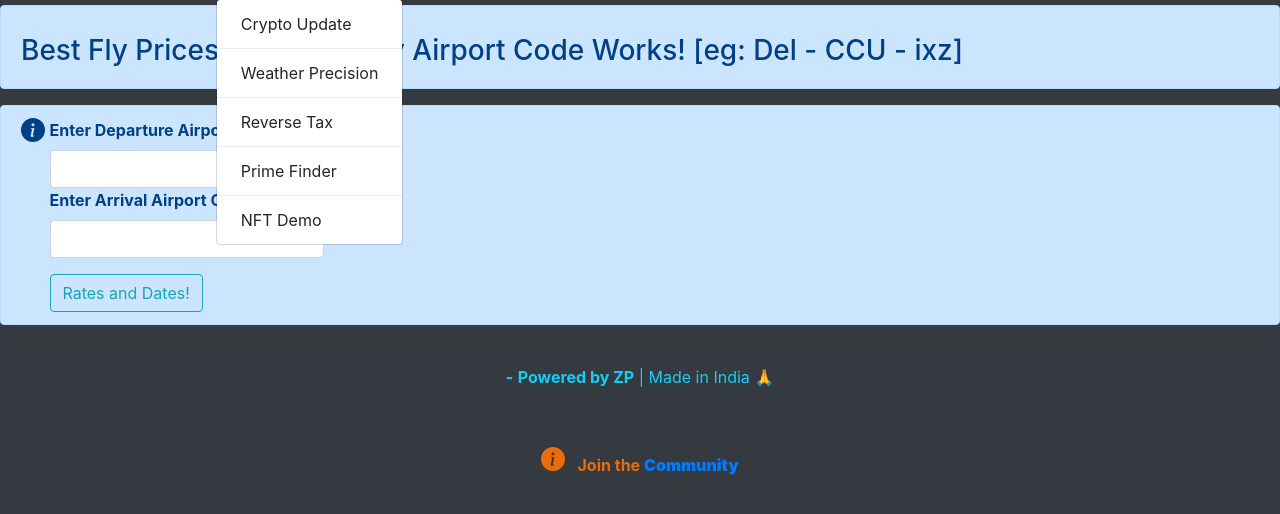
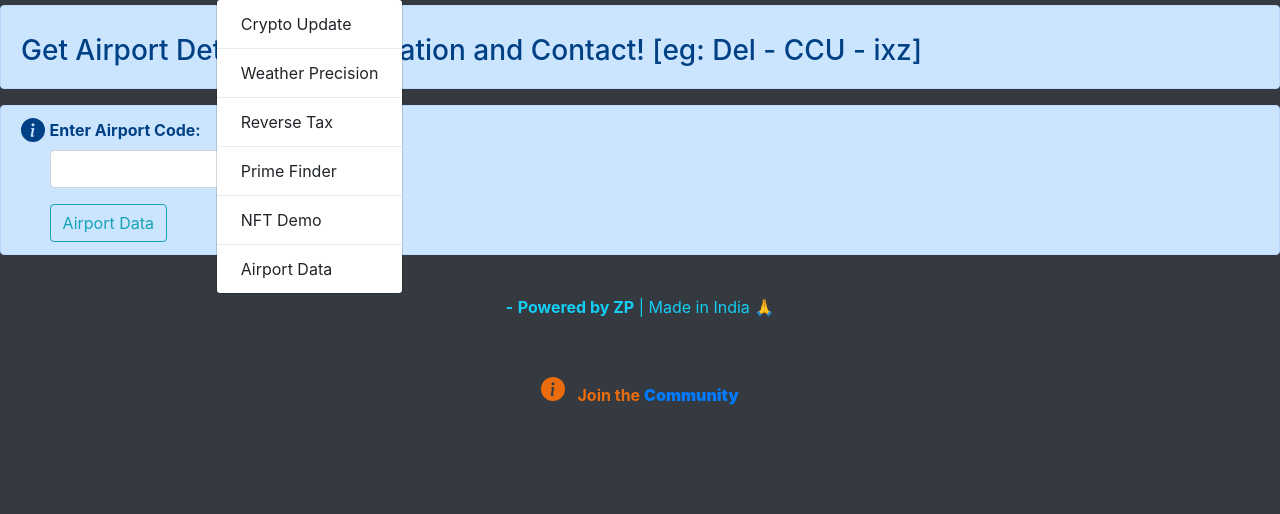
Before and after one commit to engagepy/livenit_opensource_tools, a Flask app: page /flight in a window 1280 px wide, after a click on "Realtime Tools". Shown: the part 51-565 px from the top of the page. Run offline with Flask 2, Linux system fonts and the light colour scheme; some libraries are stand-ins or nearby versions.

Commit message:
airport data feature added

```diff
--- a/forms.py
+++ b/forms.py
@@ -56,6 +56,11 @@ class flight_form(FlaskForm):
                           validators=[DataRequired()])
     submit = SubmitField('Rates and Dates!')
 
+class airport_form(FlaskForm):
+    airport = StringField("Enter Airport Code: ",
+                            validators=[DataRequired()])
+    submit = SubmitField('Airport Data')
+
 
 class prime_form(FlaskForm):
     name = StringField("Your Name To Activate ! ", validators=[DataRequired()])
--- a/logic.py
+++ b/logic.py
@@ -5,10 +5,10 @@ import forms
 from replit import db
 from weathers import weather
 from flight import flight_message
+from airport import airport_message
 from crypto import coin
 from primes import prime
 from __main__ import app
-
 
 
 @app.route('/')
@@ -40,6 +40,7 @@ def user():
         flash("Cool, you're signed up ")
     return render_template('user.html', name=name, form=form)
 
+
 @app.route('/iss', methods=['GET', 'POST'])
 def iss_page():
     name = None
@@ -50,6 +51,7 @@ def iss_page():
         form.name.data = ''
         flash(iss.message())
     return render_template('iss.html', name=name, form=form)
+
 
 @app.route('/tax', methods=['GET', 'POST'])
 def tax_page():
@@ -78,6 +80,27 @@ def tax_page():
                            tax_amount=round(tax_amount, 2),
                            form=form)
 
+
+@app.route('/flight', methods=['GET', 'POST'])
+def airport_page():
+    airport = None
+
+    form = forms.airport_form()
+
+    if form.validate_on_submit():
+        airport = form.airport.data.strip()
+        form.airport.data = ''
+        x = airport_message(airport)
+        flash(x['name'])
+        flash(x['city'])
+        flash(x['country'])
+        flash(x['phone'])
+        flash(x['website'])
+        flash(x['icao'])
+
+    return render_template('airport.html', airport=airport, form=form)
+
+
 @app.route('/flight', methods=['GET', 'POST'])
 def flight_page():
     arrival = None
@@ -100,6 +123,7 @@ def flight_page():
                            departure=departure,
                            form=form)
 
+
 @app.route('/weathers', methods=['GET', 'POST'])
 def weathery():
 
@@ -111,15 +135,15 @@ def weathery():
         x = weather(city)
         print(x)
         for i in x[0:]:
-          flash(i)
+            flash(i)
         #flash(x)[0]
         #flash(x)[1]
-
 
 
 #os.system("python iss.py")
 #iss.send_msg(number)
     return render_template('weather.html', city=city, form=form)
+
 
 @app.route('/crypto', methods=['GET', 'POST'])
 def btc():
@@ -138,6 +162,7 @@ def btc():
         print("btc_run")
     return render_template('crypto.html', symbol=symbol, form=form)
 
+
 @app.route('/prime', methods=['GET', 'POST'])
 def prime_page():
     name = None
@@ -153,13 +178,16 @@ def prime_page():
         flash(result[0])
         mathops = result[2]
         count = result[3]
-    return render_template('prime.html', name=name, form=form, count=count, mathops = mathops)
+    return render_template('prime.html',
+                           name=name,
+                           form=form,
+                           count=count,
+                           mathops=mathops)
 
 
 @app.route('/nft', methods=['GET', 'POST'])
 def nft():
     return render_template('nft.html')
-
 
 
 @app.route('/iti', methods=['GET', 'POST'])
@@ -205,16 +233,16 @@ def iti():
 
         form.pax.data = 0
 
-        total_net = (room * nights) + (kayak * pax) + (kayak * pax) + (scuba_shore * pax) + (scuba_boat * pax) + (transfer_hv_pb * pax)
+        total_net = (room * nights) + (kayak * pax) + (kayak * pax) + (
+            scuba_shore * pax) + (scuba_boat * pax) + (transfer_hv_pb * pax)
 
-
-        total = total_net + (total_net * .25 )
+        total = total_net + (total_net * .25)
         commision = (total_net * .25)
 
         flash("")
 
-
     return render_template('iti_test.html',
                            total=total,
                            commision=commision,
-                           form=form,room=room)
+                           form=form,
+                           room=room)
--- /dev/null
+++ b/templates/airport.html
@@ -0,0 +1,68 @@
+{% extends 'base.html' %}
+
+{% block content %}
+
+ <div class="alert alert-primary" role="alert">
+   <p>
+   {% if airport %}
+  <div class="alert alert-danger alert-dismissible fade show" role="alert">
+    {% for message in get_flashed_messages() %}
+
+
+      <h4> {{message}} </h4>
+     <div class="dropdown-divider"></div>
+    {%endfor%}
+
+   <button type="button" class="close" data-dismiss="alert" aria-label="Close">
+   <span aria-hidden="true">&times;</span>
+   </button>
+  </div>
+  <h3>  Cheapest Prices for {{departure | upper }} to {{arrival | upper}} with future dates. Always check here first, to avoid the cookie traps elsewhere. </h3>
+
+  {% else %}
+    <h3>Get Airport Details, Geo-Location and Contact! [eg: Del - CCU - ixz]</h3>
+ </div>
+
+<svg xmlns="http://www.w3.org/2000/svg" style="display: none;">
+  <symbol id="check-circle-fill" fill="currentColor" viewBox="0 0 16 16">
+    <path d="M16 8A8 8 0 1 1 0 8a8 8 0 0 1 16 0zm-3.97-3.03a.75.75 0 0 0-1.08.022L7.477 9.417 5.384 7.323a.75.75 0 0 0-1.06 1.06L6.97 11.03a.75.75 0 0 0 1.079-.02l3.992-4.99a.75.75 0 0 0-.01-1.05z"/>
+    </symbol>
+  <symbol id="info-fill" fill="currentColor" viewBox="0 0 16 16">
+    <path d="M8 16A8 8 0 1 0 8 0a8 8 0 0 0 0 16zm.93-9.412-1 4.705c-.07.34.029.533.304.533.194 0 .487-.07.686-.246l-.088.416c-.287.346-.92.598-1.465.598-.703 0-1.002-.422-.808-1.319l.738-3.468c.064-.293.006-.399-.287-.47l-.451-.081.082-.381 2.29-.287zM8 5.5a1 1 0 1 1 0-2 1 1 0 0 1 0 2z"/>
+    </symbol>
+  <symbol id="exclamation-triangle-fill" fill="currentColor" viewBox="0 0 16 16">
+    <path d="M8.982 1.566a1.13 1.13 0 0 0-1.96 0L.165 13.233c-.457.778.091 1.767.98 1.767h13.713c.889 0 1.438-.99.98-1.767L8.982 1.566zM8 5c.535 0 .954.462.9.995l-.35 3.507a.552.552 0 0 1-1.1 0L7.1 5.995A.905.905 0 0 1 8 5zm.002 6a1 1 0 1 1 0 2 1 1 0 0 1 0-2z"/>
+  </symbol>
+</svg>
+
+<div class="alert alert-primary d-flex align-items-left" role="alert">
+  <svg class="bi flex-shrink-0 me-2" width="24" height="24" role="img" aria-label="Info:"><use xlink:href="#info-fill"/></svg> &nbsp;
+ <b>
+
+  <form method ="POST">
+    {{ form.hidden_tag()}}
+
+    {{form.airport.label(class="form-label")}}
+
+    {{form.airport(class="form-control")}}
+
+
+
+     <p></p>
+
+    {{form.submit(class="btn btn-outline-info")}}
+
+
+  </form>  </b>
+
+{% endif %}
+  </br>
+</p>
+
+  <hr>
+</div>
+
+
+
+
+{% endblock%}
--- a/templates/nav.html
+++ b/templates/nav.html
@@ -25,8 +25,8 @@
           <a class="dropdown-item" href="{{ url_for('weathery')}}">Weather Precision</a>
 
           <div class="dropdown-divider"></div>
+
           <a class="dropdown-item" href="{{ url_for('tax_page')}}">Reverse Tax</a>
-
 
           <div class="dropdown-divider"></div>
 
@@ -36,6 +36,9 @@
 
           <a class="dropdown-item" href="{{ url_for('nft')}}">NFT Demo</a>
 
+          <div class="dropdown-divider"></div>
+
+          <a class="dropdown-item" href="{{ url_for('airport_page')}}">Airport Data</a>
 
 
           <!div class="dropdown-divider"><!/div>
```
Also changed, not shown: airport.py (added, +21 -0 lines).
